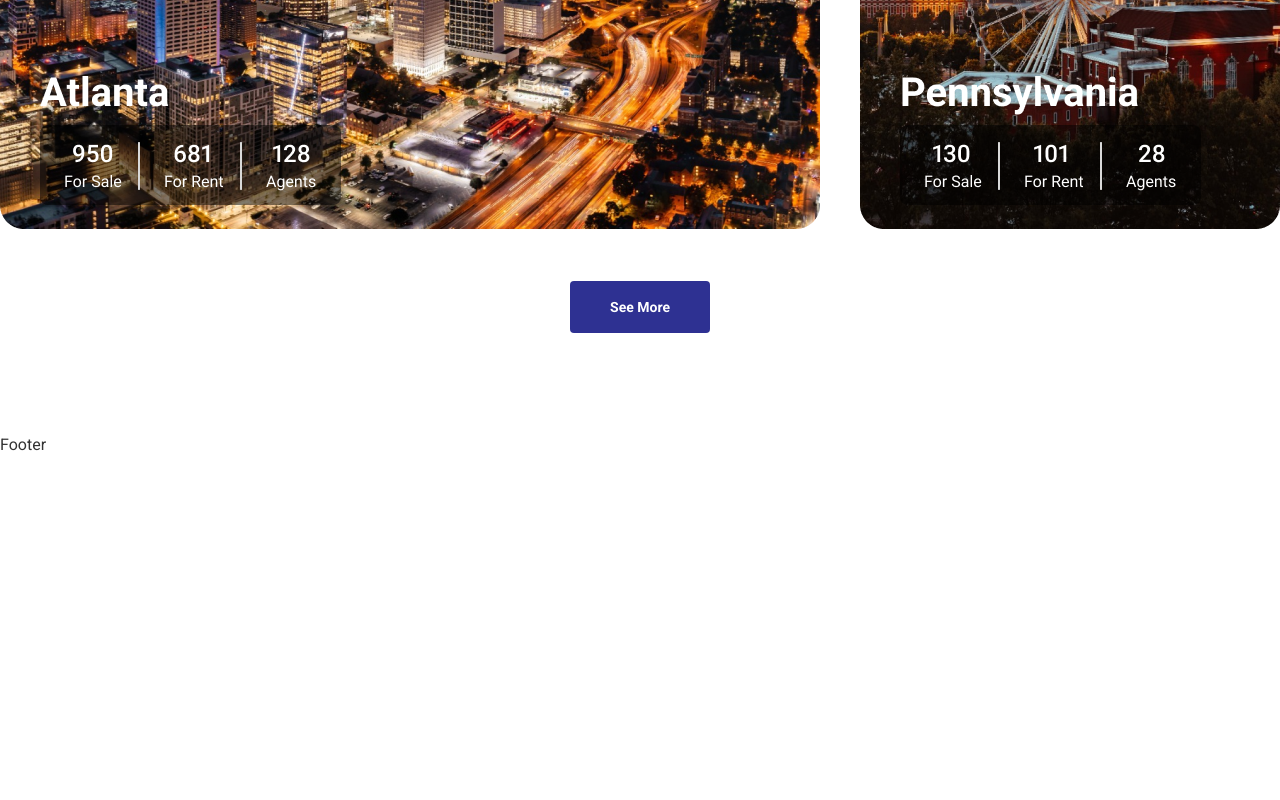
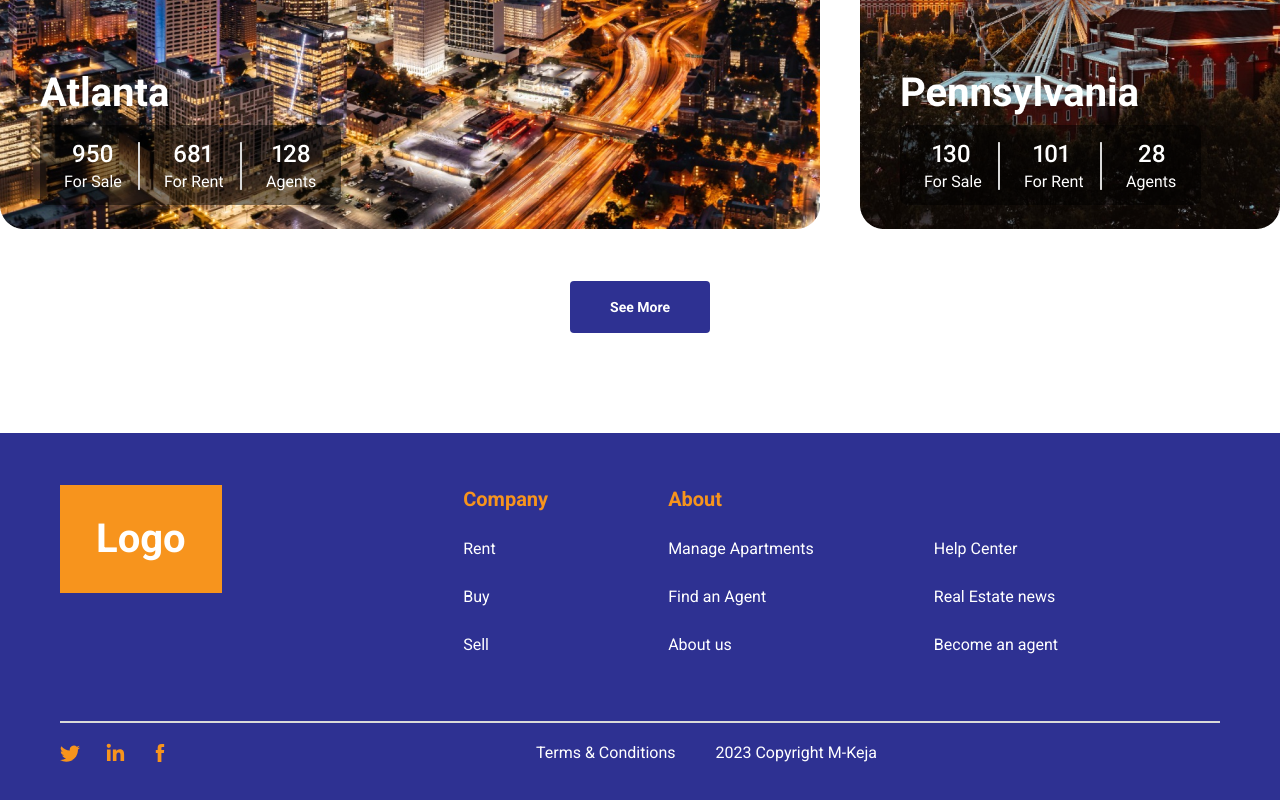
Before and after one commit to daemon9999/M-Keja, a React (Vite) app: page / in a window 1280 px wide. Shown: the part 4321-5121 px from the top of the page. Before the commit the page ends 4778 px from the top, so only its background shows below. Built offline with nearby package versions, Linux system fonts and the light colour scheme.

Commit message:
feat:footer-ui is ready!

```diff
--- a/src/components/footer/index.jsx
+++ b/src/components/footer/index.jsx
@@ -1,8 +1,62 @@
-
+import { Link } from 'react-router-dom';
+import {BsTwitter} from "react-icons/bs"
+import {BiLogoLinkedin} from "react-icons/bi"
+import {TfiFacebook} from "react-icons/tfi"
 export default function Footer() {
   return (
-    <footer>
-      Footer
+    <footer id="footer" className="bg-primary h-[383px] flex items-center justify-center">
+      <div className="max-w-[1160px] mx-auto container ">
+        {/* TOP PART */}
+        <div className="flex items-start w-full justify-between">
+          <Link to={'/'} className="bg-primary-2 py-6 px-9 ">
+            <h2 className="text-white text-[2.5rem] font-semibold">Logo</h2>
+          </Link>
+
+
+          <div className='flex gap-x-[120px] pr-[162px]'>
+
+              <div className='flex flex-col gap-y-6'>
+                <h5 className='text-xl text-primary-2 font-semibold'>Company</h5>
+                <p className='text-white'>Rent</p>
+                <p className='text-white'>Buy</p>
+                <p className='text-white'>Sell</p>
+              </div>
+
+              <div className='flex flex-col gap-y-6'>
+                <h5 className='text-xl text-primary-2 font-semibold'>About</h5>
+                <p className='text-white'>Manage Apartments</p>
+                <p className='text-white'>Find an Agent</p>
+                <p className='text-white'>About us</p>
+              </div>
+
+
+              <div className='flex flex-col gap-y-6 mt-auto'>
+                <p className='text-white'>Help Center</p>
+                <p className='text-white'>Real Estate news</p>
+                <p className='text-white'>Become an agent</p>
+              </div>
+
+
+          </div>
+        </div>
+
+
+
+        {/* DIVIDER */}
+        <span className='w-full h-0.5 bg-[#D9D9D9] mt-16 mb-[18px] flex '/>
+
+        <div className='flex items-center gap-x-6'>
+          <BsTwitter className='text-primary-2 cursor-pointer' size={20}/>
+          <BiLogoLinkedin className='text-primary-2 cursor-pointer' size={23}/>
+          <TfiFacebook className='text-primary-2 cursor-pointer' size={18}/>
+
+
+          <div className='mx-auto flex items-center gap-x-10'>
+              <p className='text-white'>Terms & Conditions</p>
+              <p className='text-white'>2023 Copyright M-Keja</p>
+          </div>
+        </div>
+      </div>
     </footer>
-  )
+  );
 }
```
